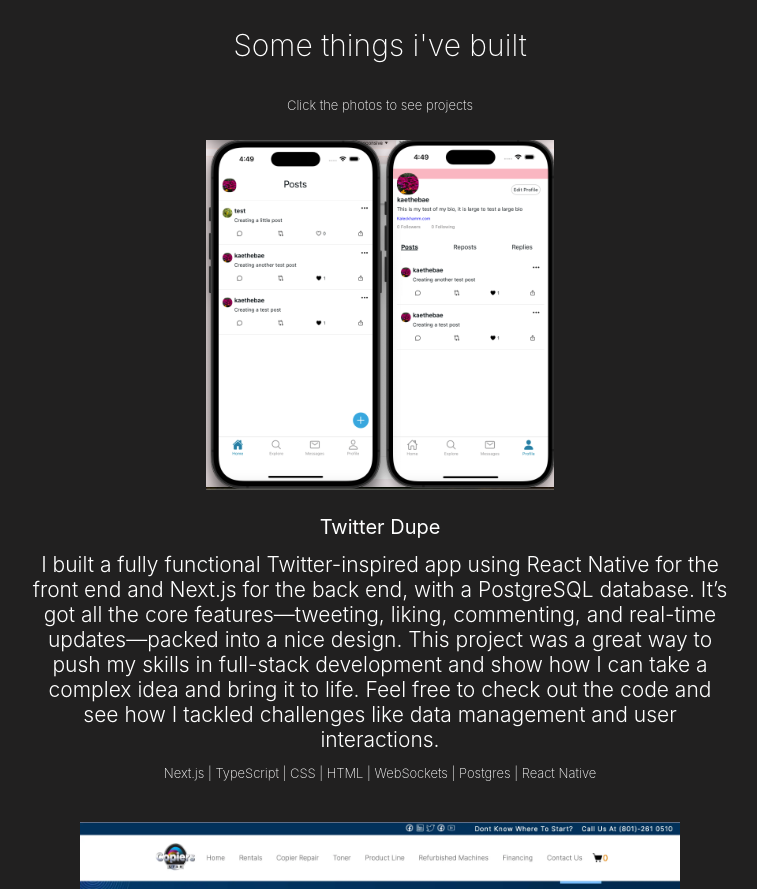
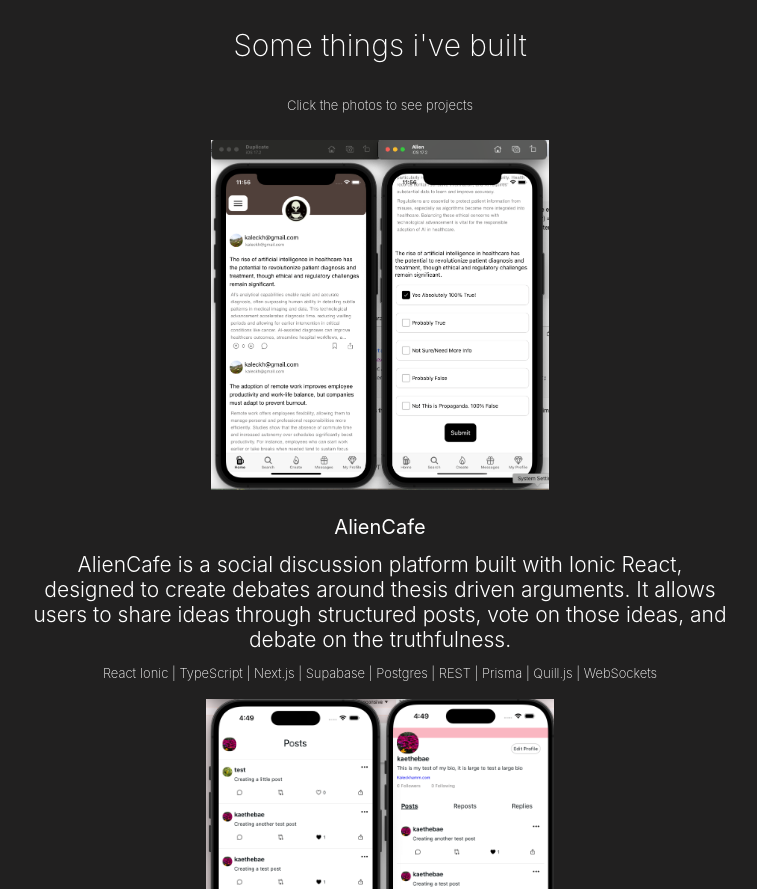
Before and after one commit to kaleckh/kaleckh.github.io, a React (Create React App) app: page / in a window 1280 px wide. Shown: the part 680-1569 px from the top of the page, without its empty margins (260-1017 px from the left). Built offline with nearby package versions, Linux system fonts and the light colour scheme.

Commit message:
added new project

```diff
--- a/src/App.js
+++ b/src/App.js
@@ -16,6 +16,7 @@
 import { useInView } from "react-intersection-observer";
 import firstProject from "./photos/copiers.webp";
 import SocialMobile from "./photos/twitter.png";
+import AlienCafe from "./photos/AlienCafe.png";
 import React, { useRef } from "react";
 import emailjs from "@emailjs/browser";
 import { Github } from "./media/Github";
@@ -150,6 +151,32 @@
             </div>
           </div>
           <div className={"column"}>
+            <div className="row">
+              <div className={"picRow"}>
+                <div className="middle">
+                  <div className={`workRightContainer`}>
+                    <div className="center">
+                      <a target="_blank" href="https://github.com/AlienServices/AlienSocial">
+                        <img
+                          src={AlienCafe}
+                          new={"workCard"}
+                          className="project"
+                        />
+                      </a>
+                    </div>
+                  </div>
+                  <div className={`stuff ${cssPhoto}`}>
+                    <div className="title">AlienCafe</div>
+                    <div className="paragraph">
+                      AlienCafe is a social discussion platform built with Ionic React,  designed to create debates around thesis driven arguments. It allows users to share ideas through structured posts, vote on those ideas, and debate on the truthfulness.
+                    </div>
+                    <div style={{ padding: "8px" }} className="small">
+                      React Ionic  | TypeScript | Next.js | Supabase | Postgres | REST | Prisma | Quill.js | WebSockets
+                    </div>
+                  </div>
+                </div>
+              </div>
+            </div>
             <div className="row">
 
               <div className={"picRow"}>
```
Also changed, not shown: src/photos/AlienCafe.png (added).
